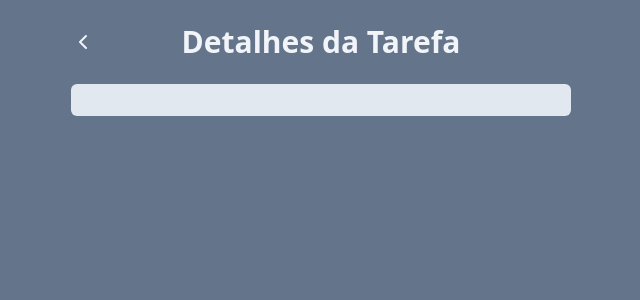
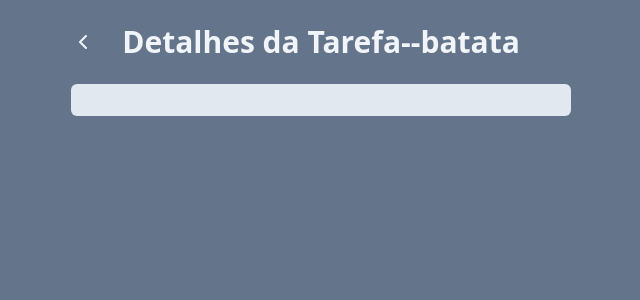
Before and after one commit to AlexAlonso26/Gerenciador-de-Tarefas, a React (Vite) app: page /task in a window 1280 px wide. Shown: the top 300 px of the page, without its empty margins (319-959 px from the left). Built offline with nearby package versions, Linux system fonts and the light colour scheme.

Commit message:
Update TaskPage.jsx

```diff
--- a/src/pages/TaskPage.jsx
+++ b/src/pages/TaskPage.jsx
@@ -17,7 +17,7 @@ function TaskPage() {
           >
             <ChevronLeftIcon />
           </button>
-          <Title>Detalhes da Tarefa</Title>
+          <Title>Detalhes da Tarefa--batata</Title>
         </div>
 
         <div className="bg-slate-200 p-4 rounded-md">
```
